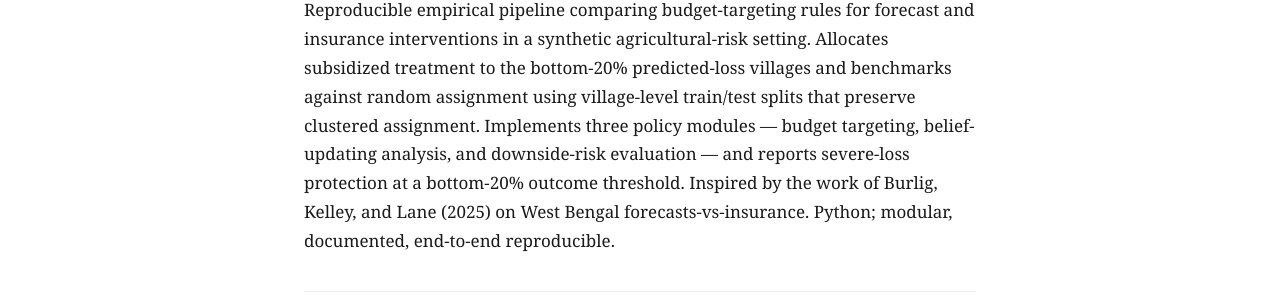
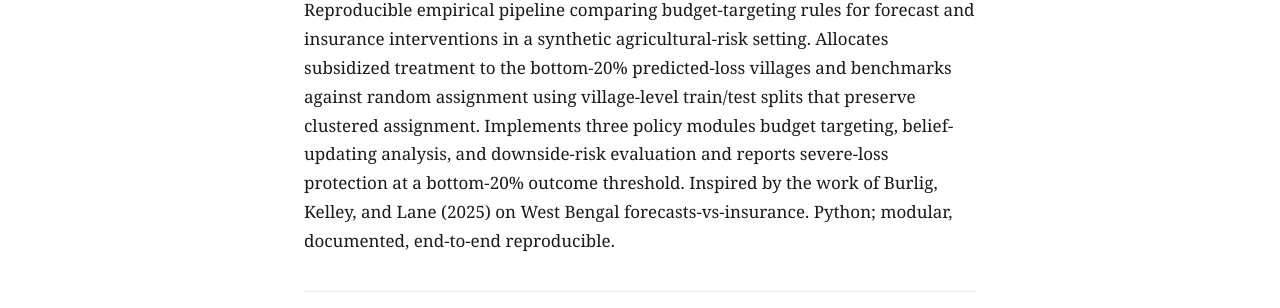
Before and after one commit to JoelNithishKumar/research, a Jekyll site: the page built from research.md, in a window 1280 px wide and 1400 px high. Shown: the part 333-641 px from the top of the window. Built offline with Jekyll 4.4.1, drawn with Linux system fonts in a browser that asks for light colours; some of the changed text lies outside the part shown.

```diff
--- a/research.md
+++ b/research.md
@@ -14,7 +14,7 @@ title: Research
   <a href="https://github.com/JoelNithishKumar/forecast-policy-learning" target="_blank" rel="noopener">Code</a>
 </p>
 
-Reproducible empirical pipeline comparing budget-targeting rules for forecast and insurance interventions in a synthetic agricultural-risk setting. Allocates subsidized treatment to the bottom-20% predicted-loss villages and benchmarks against random assignment using village-level train/test splits that preserve clustered assignment. Implements three policy modules — budget targeting, belief-updating analysis, and downside-risk evaluation — and reports severe-loss protection at a bottom-20% outcome threshold. Inspired by the work of Burlig, Kelley, and Lane (2025) on West Bengal forecasts-vs-insurance. Python; modular, documented, end-to-end reproducible.
+Reproducible empirical pipeline comparing budget-targeting rules for forecast and insurance interventions in a synthetic agricultural-risk setting. Allocates subsidized treatment to the bottom-20% predicted-loss villages and benchmarks against random assignment using village-level train/test splits that preserve clustered assignment. Implements three policy modules budget targeting, belief-updating analysis, and downside-risk evaluation and reports severe-loss protection at a bottom-20% outcome threshold. Inspired by the work of Burlig, Kelley, and Lane (2025) on West Bengal forecasts-vs-insurance. Python; modular, documented, end-to-end reproducible.
 </div>
 
 <div class="project">
@@ -60,5 +60,5 @@ Builds a state-year panel from USDA SNAP and ACS data (2018–2023). Estimates c
   <a href="/research/writing/2026/06/10/nyc-congestion-pricing-eval/">Read on this site</a>
 </p>
 
-Evaluates the first seventeen months of NYC's Manhattan cordon using three counterfactual strategies — before-after, synthetic control (augsynth, TomTom donor pool), and difference-in-differences against adjacent Port Authority crossings. The headline range is 8–15 percent traffic reduction depending on method and assumptions. The piece is honest about what each estimate requires and what public data cannot resolve. Intended as a writing sample for positions in transportation and congestion pricing.
+Evaluates the first seventeen months of NYC's Manhattan cordon using three counterfactual strategies before-after, synthetic control (augsynth, TomTom donor pool), and difference-in-differences against adjacent Port Authority crossings. The headline range is 8 - 15 percent traffic reduction depending on method and assumptions. The piece is honest about what each estimate requires and what public data cannot resolve. Intended as a writing sample for positions in transportation and congestion pricing.
 </div>
```
